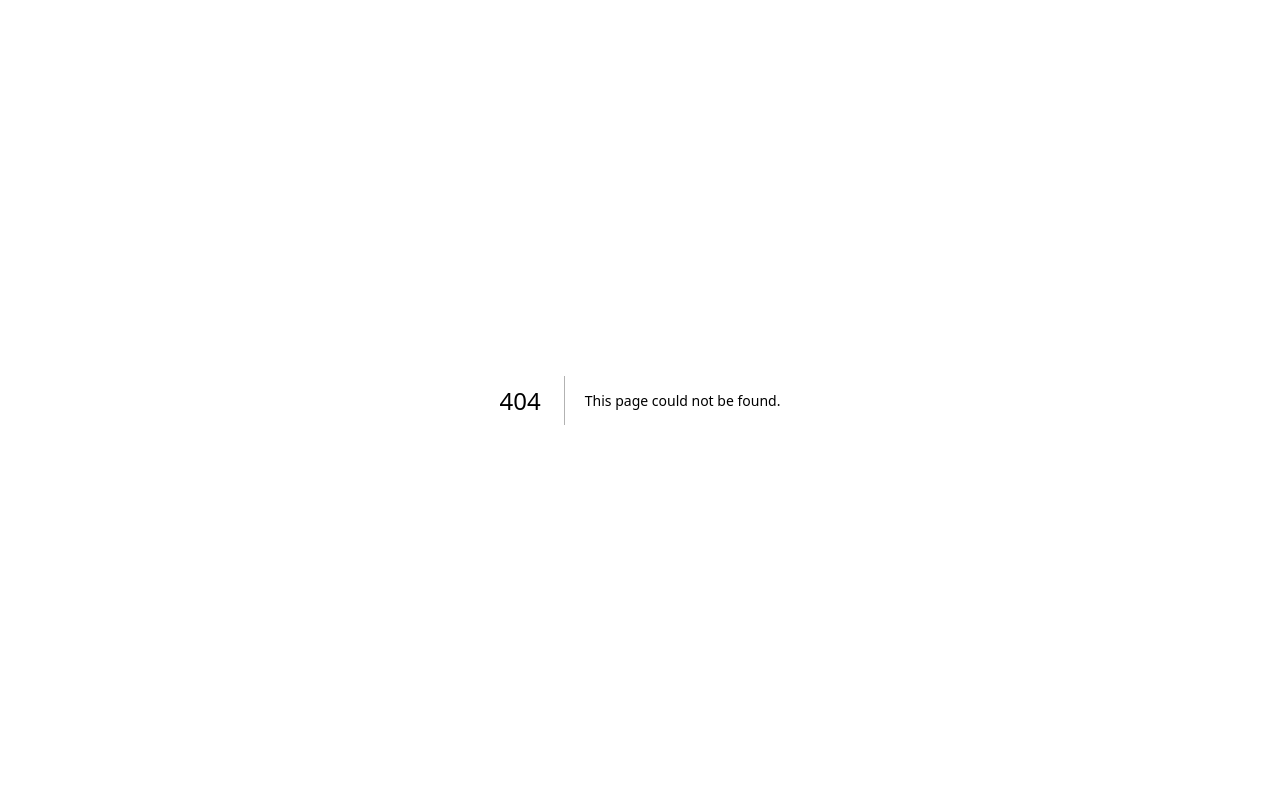
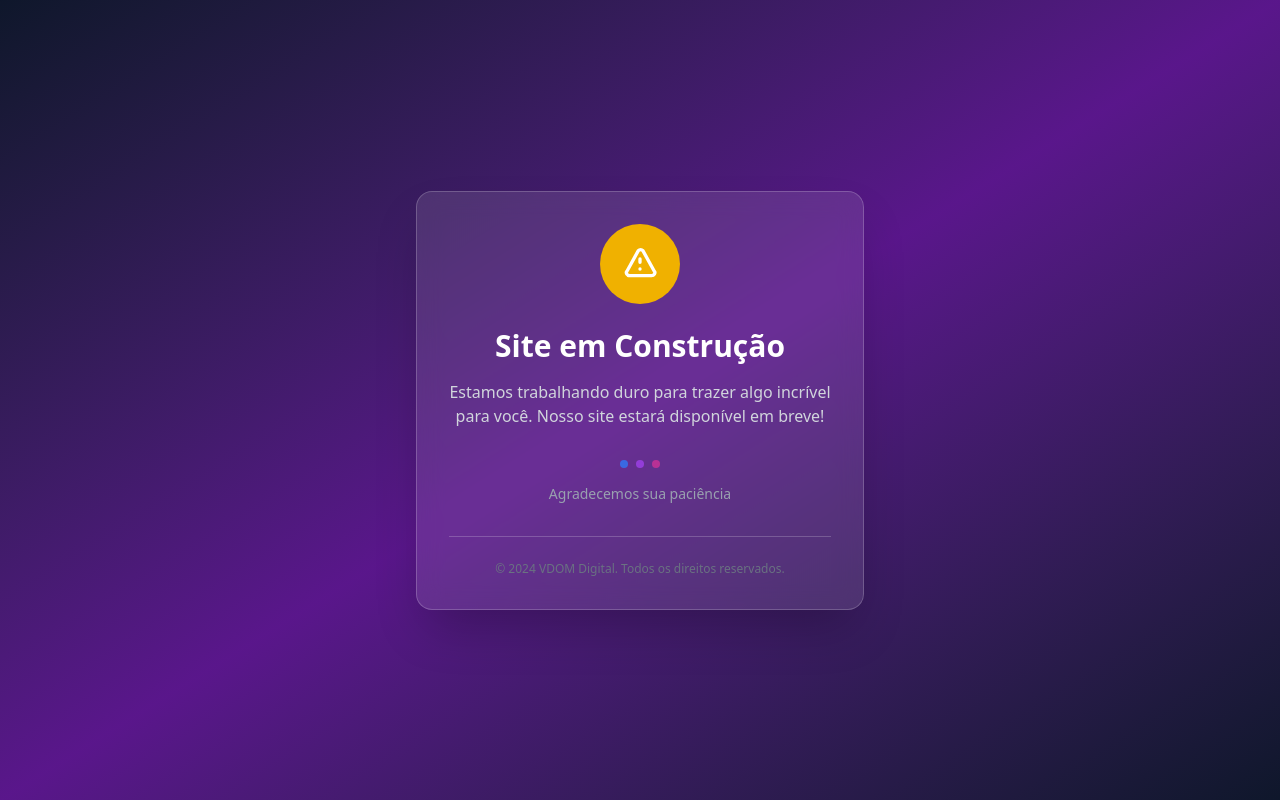
Before and after one commit to kauanevieira/site-vdom-digital, a Next.js app: page /under-construction in a window 1280 px wide. Before the commit this address had no page. Built offline with nearby package versions, Linux system fonts and the light colour scheme.

Commit message:
feat: add UnderConstruction layout and page components; implement middleware for routing and Vercel redirects

```diff
--- /dev/null
+++ b/src/app/under-construction/layout.tsx
@@ -0,0 +1,20 @@
+import type { Metadata } from 'next'
+
+export const metadata: Metadata = {
+  title: 'Site em Construção - VDOM Digital',
+  description: 'Nosso site está em construção. Voltamos em breve com novidades incríveis!',
+}
+
+export default function UnderConstructionLayout({
+  children,
+}: {
+  children: React.ReactNode
+}) {
+  return (
+    <html lang="pt-BR">
+      <body className="antialiased">
+        {children}
+      </body>
+    </html>
+  )
+}
--- /dev/null
+++ b/src/app/under-construction/page.tsx
@@ -0,0 +1,53 @@
+export default function UnderConstruction() {
+  return (
+    <div className="min-h-screen bg-gradient-to-br from-slate-900 via-purple-900 to-slate-900 flex items-center justify-center p-4">
+      <div className="max-w-md w-full bg-white/10 backdrop-blur-md rounded-2xl border border-white/20 p-8 text-center shadow-2xl">
+        <div className="mb-8">
+          <div className="w-20 h-20 mx-auto mb-6 bg-yellow-500 rounded-full flex items-center justify-center">
+            <svg
+              className="w-10 h-10 text-white"
+              fill="none"
+              stroke="currentColor"
+              viewBox="0 0 24 24"
+              xmlns="http://www.w3.org/2000/svg"
+            >
+              <path
+                strokeLinecap="round"
+                strokeLinejoin="round"
+                strokeWidth={2}
+                d="M12 9v2m0 4h.01m-6.938 4h13.856c1.54 0 2.502-1.667 1.732-2.5L13.732 4c-.77-.833-1.964-.833-2.732 0L4.082 16.5c-.77.833.192 2.5 1.732 2.5z"
+              />
+            </svg>
+          </div>
+
+          <h1 className="text-3xl font-bold text-white mb-4">
+            Site em Construção
+          </h1>
+
+          <p className="text-gray-300 mb-6">
+            Estamos trabalhando duro para trazer algo incrível para você.
+            Nosso site estará disponível em breve!
+          </p>
+        </div>
+
+        <div className="space-y-4">
+          <div className="flex items-center justify-center space-x-2 text-gray-300">
+            <div className="w-2 h-2 bg-blue-500 rounded-full animate-pulse"></div>
+            <div className="w-2 h-2 bg-purple-500 rounded-full animate-pulse delay-100"></div>
+            <div className="w-2 h-2 bg-pink-500 rounded-full animate-pulse delay-200"></div>
+          </div>
+
+          <p className="text-sm text-gray-400">
+            Agradecemos sua paciência
+          </p>
+        </div>
+
+        <div className="mt-8 pt-6 border-t border-white/20">
+          <p className="text-xs text-gray-500">
+            © 2024 VDOM Digital. Todos os direitos reservados.
+          </p>
+        </div>
+      </div>
+    </div>
+  );
+}
--- /dev/null
+++ b/src/middleware.ts
@@ -0,0 +1,33 @@
+import { NextRequest, NextResponse } from 'next/server'
+
+export function middleware(request: NextRequest) {
+  const { pathname } = request.nextUrl
+
+  // Permite acesso à página de construção
+  if (pathname === '/under-construction') {
+    return NextResponse.next()
+  }
+
+  // Permite acesso a arquivos estáticos
+  if (pathname.startsWith('/_next') ||
+      pathname.startsWith('/api') ||
+      pathname.includes('.')) {
+    return NextResponse.next()
+  }
+
+  // Redireciona todas as outras rotas para a página de construção
+  return NextResponse.redirect(new URL('/under-construction', request.url))
+}
+
+export const config = {
+  matcher: [
+    /*
+     * Match all request paths except for the ones starting with:
+     * - api (API routes)
+     * - _next/static (static files)
+     * - _next/image (image optimization files)
+     * - favicon.ico (favicon file)
+     */
+    '/((?!api|_next/static|_next/image|favicon.ico).*)',
+  ],
+}
```
Also changed, not shown: vercel.json (added).
